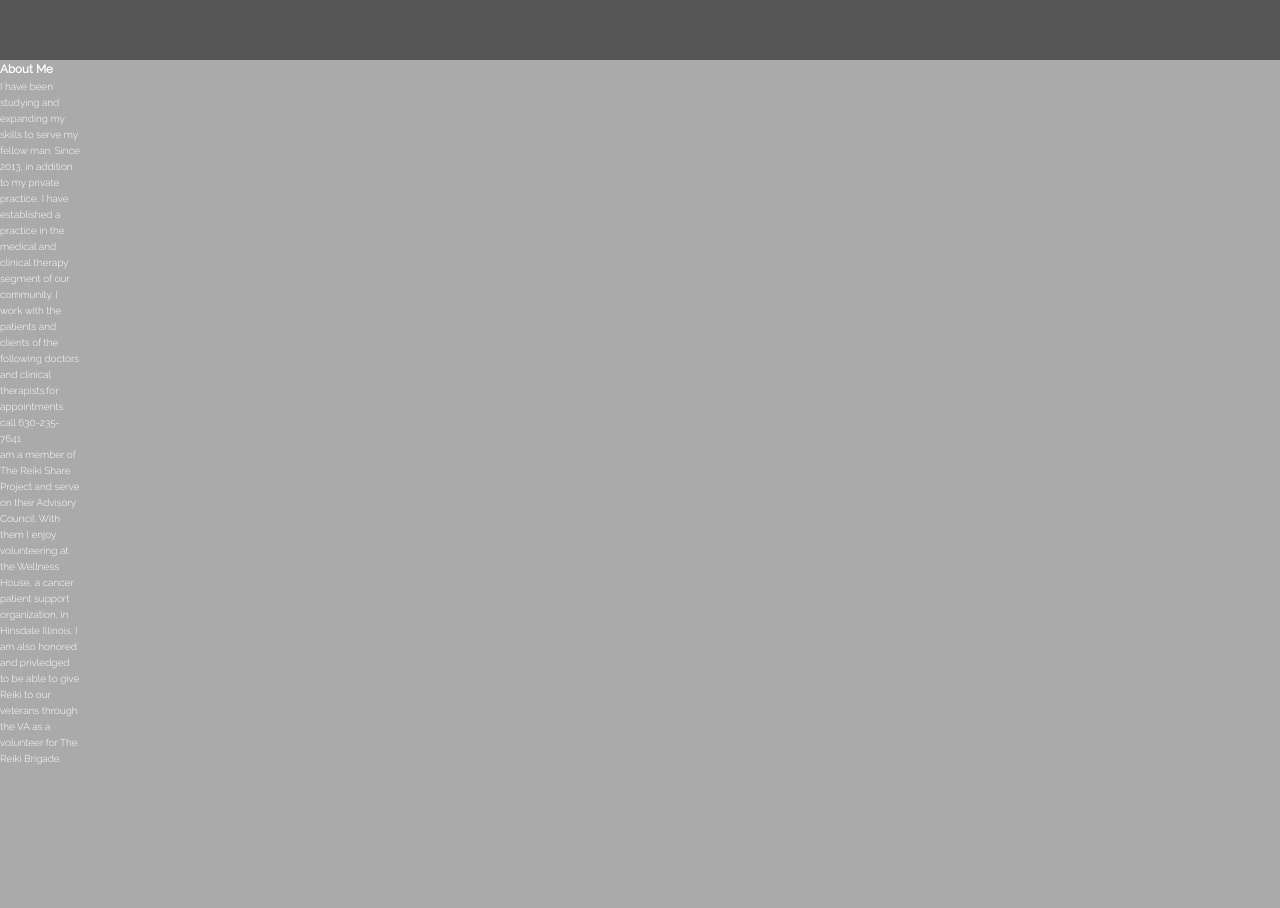
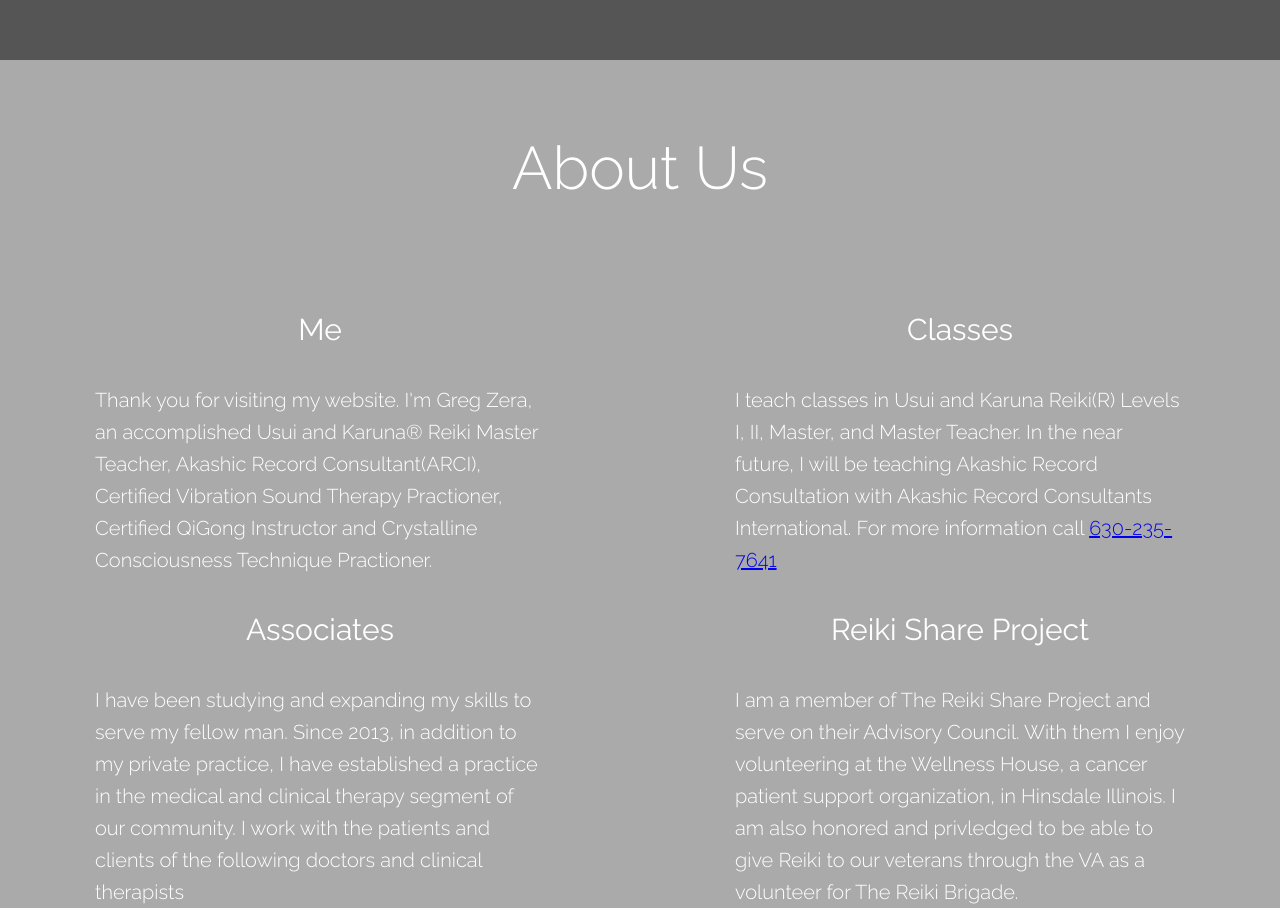
Before and after one commit to ethan375/Gregz, a website: page index.html in a window 1280 px wide. Shown: the part 580-1488 px from the top of the page. Before the commit the page ends 1347 px from the top, so only its background shows below. Drawn offline with Linux system fonts and the light colour scheme.

Commit message:
About section built out

```diff
--- a/index.html
+++ b/index.html
@@ -32,16 +32,49 @@
   </header>
 
   <section class="about">
-    <h3 class="about__header">About Me</h3>
+    <h3 class="about__header">About Us</h3>
 
-    <p>I have been studying and expanding my skills to serve my fellow man. Since 2013, in addition to my private practice, I have established a practice in the medical and clinical therapy segment of our community.
-    I work with the patients and clients of the following doctors and clinical therapists:for appointments call 630-235-7641</p>
+    <h5 class="about__me__header">Me</h5>
 
-    <p> am a member of The Reiki Share Project and serve on their Advisory Council.  With them I enjoy volunteering at the Wellness House, a cancer patient support organization, in Hinsdale Illinois. I am also honored and privledged to be able to give Reiki to our veterans through the VA as a volunteer for The Reiki Brigade.</p>
+    <p class="about__me">
+      Thank you for visiting my website. I'm Greg Zera, an accomplished Usui and Karuna&reg; Reiki Master Teacher, Akashic Record Consultant(ARCI), Certified Vibration Sound Therapy Practioner, Certified QiGong Instructor and Crystalline Consciousness Technique Practioner.
+    </p>
+
+    <h5 class="about__class__header">Classes</h5>
+
+    <p class="about__class">I teach classes in Usui and Karuna Reiki(R) Levels I, II, Master, and Master Teacher. In the near future, I will be teaching Akashic Record Consultation with Akashic Record Consultants International. For  more information call <a href="tel: 630-235-7641">630-235-7641</a></p>
+
+    <h5 class="about__associate__header">Associates</h5>
+
+    <p class="about__associate">I have been studying and expanding my skills to serve my fellow man. Since 2013, in addition to my private practice, I have established a practice in the medical and clinical therapy segment of our community.
+
+I work with the patients and clients of the following doctors and clinical therapists
+<!-- <ul>
+  <li><a href="http://innovativecounselingpartners.com">LPCP Innovative Counseling Partners Hinsdale</a></li>
+  <li><a href="http://www.1stplacechiropractic.com/">1st Place Chiropractic</a></li>
+  <li><a href="www.soderwolrdwellness.com">Soder World</a></li>
+</ul></p>
+ -->
+  <h5 class="about__reiki__header">Reiki Share Project</h5>
+
+  <p class="about__reiki">I am a member of The Reiki Share Project and serve on their Advisory Council.  With them I enjoy volunteering at the Wellness House, a cancer patient support organization, in Hinsdale Illinois. I am also honored and privledged to be able to give Reiki to our veterans through the VA as a volunteer for The Reiki Brigade.
+  </p>
 
   </section>
 
+  <section class="services">
 
+  </section>
+
+  <section class="calendar">
+
+  </section>
+
+  <section class="contact">
+
+  </section>
+
+  <section class="testimonial"></section>
 
 </body>
 </html>
--- a/js/app.js
+++ b/js/app.js
@@ -1 +1,3 @@
 console.log("everything connected");
+
+doucment.getElementById("nav").addEventListener("scroll").addClass("background")
--- a/package.json
+++ b/package.json
@@ -25,6 +25,7 @@
   "dependencies": {
     "autoprefixer": "^9.1.5",
     "concat": "^1.0.3",
+    "live-server": "^1.2.0",
     "node-sass": "^4.9.3",
     "npm-run-all": "^4.1.3"
   }
--- /dev/null
+++ b/sass/about.scss
@@ -0,0 +1,80 @@
+.about {
+	grid-column: 1/-1;
+	display: grid;
+	grid-template-columns: repeat(4, 1fr);
+
+
+	&__header{
+		grid-column: 1/-1;
+		margin: 6rem;
+		justify-self: center;
+		font-size: 6rem;
+		font-weight: 300;
+	}
+
+	&__me__header{
+		grid-column: 1/3;
+		justify-self: center;
+		font-size: 3rem;
+		font-weight: 400;
+		margin: 3rem;
+	}
+
+	&__me{
+		grid-column: 1/3;
+		justify-self: center;
+		font-size: 2rem;
+		width: 45rem;
+	}
+
+	&__class__header{
+		grid-column: 3/5;
+		justify-self: center;
+		font-size: 3rem;
+		font-weight: 400;
+		grid-row: 2/3;
+		margin: 3rem;
+	}
+
+	&__class{
+		grid-column: 3/5;
+		grid-row: 3/4;
+		justify-self: center;
+		font-size: 2rem;
+		// font-weight: 400;
+		width: 45rem;
+	}
+
+	&__associate__header{
+		grid-column: 1/3;
+		justify-self: center;
+		font-size: 3rem;
+		font-weight: 400;
+		margin: 3rem;
+	}
+
+	&__associate{
+		grid-column: 1/3;
+		justify-self: center;
+		font-size: 2rem;
+		width: 45rem;
+	}
+
+	&__reiki__header{
+		grid-column: 3/5;
+		justify-self: center;
+		font-size: 3rem;
+		font-weight: 400;
+		margin: 3rem;
+		grid-row: 4/5;
+	}
+
+	&__reiki{
+		grid-column: 3/5;
+		justify-self: center;
+		font-size: center;
+		font-size: 2rem;
+		width: 45rem;
+		grid-row: 5/6;
+	}
+}
--- a/sass/base.scss
+++ b/sass/base.scss
@@ -46,8 +46,3 @@ body{
   grid-template-rows: repeat(4, 20vh);
 
 }
-
-main{
-  grid-column: 1/-1;
-  grid-row: 2/-1;
-}
--- a/sass/nav.scss
+++ b/sass/nav.scss
@@ -54,3 +54,7 @@
     }
   }
 }
+
+.background{
+  background-color: rgba(255,255,255,.5);
+}
```
Also changed, not shown: css/style.css, 2 other files.
